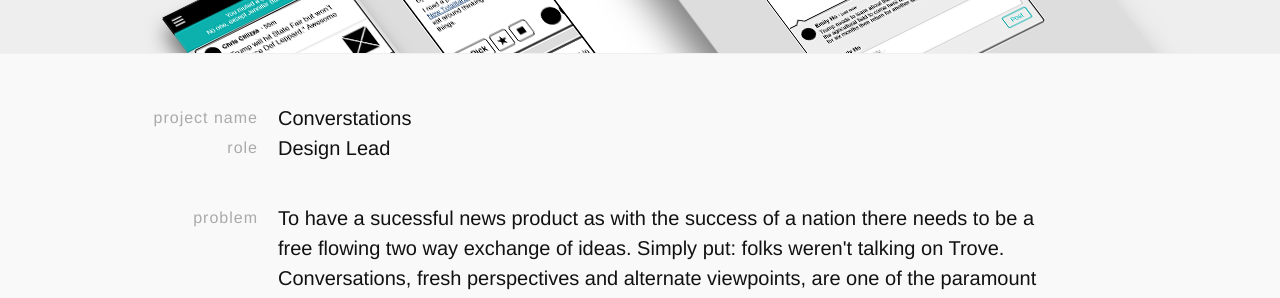
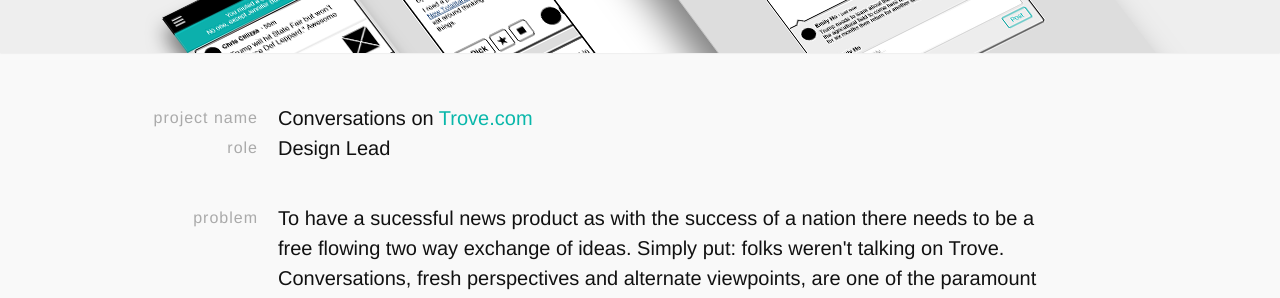
Before and after one commit to ReptarAzar/reptarazar.github.io, a Jekyll site: the page built from _posts/2015-01-10-trove-conversations.markdown, in a window 1280 px wide and 900 px high. Shown: the part 347-645 px from the top of the window. Built offline with Jekyll 4.4.1, drawn with Linux system fonts in a browser that asks for light colours; nearby versions of some CDN libraries.

Commit message:
misspelled fuggin conversations

```diff
--- a/_posts/2015-01-09-trove-profile.markdown
+++ b/_posts/2015-01-09-trove-profile.markdown
@@ -16,7 +16,7 @@
     </div>
 
     <div class="content-column">
-        <span class="title">User Profile Pages</span>
+        <span class="title">User Profile Pages on <a href="http://trove.com">Trove.com</a></span>
     </div>
 </div>
 <!-- Begin Role Row -->
--- a/_posts/2015-01-10-trove-conversations.markdown
+++ b/_posts/2015-01-10-trove-conversations.markdown
@@ -17,7 +17,7 @@
     </div>
 
     <div class="content-column">
-        <span class="title">Converstations</span>
+        <span class="title">Conversations on <a href="http://trove.com">Trove.com</a></span>
     </div>
 </div>
 
```
